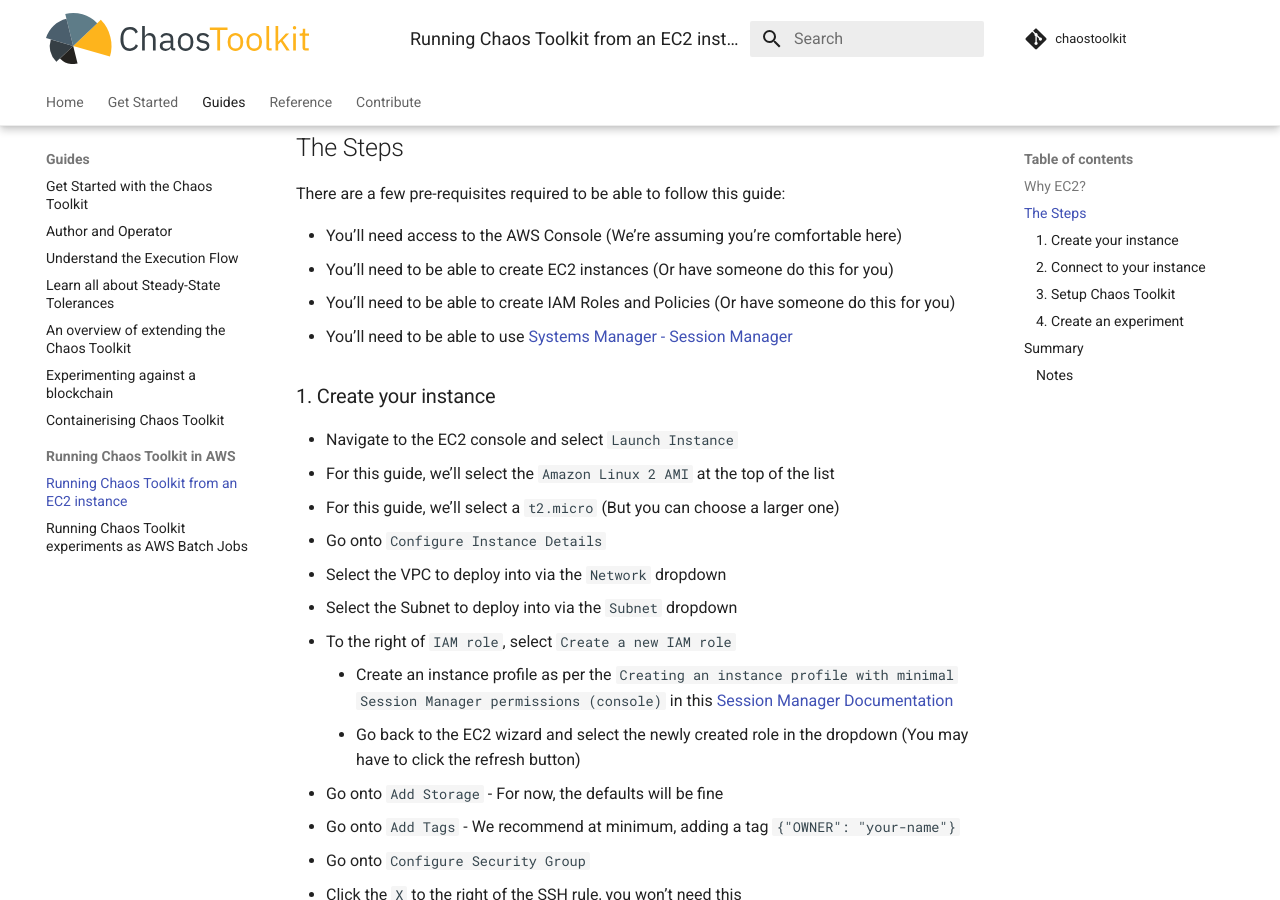
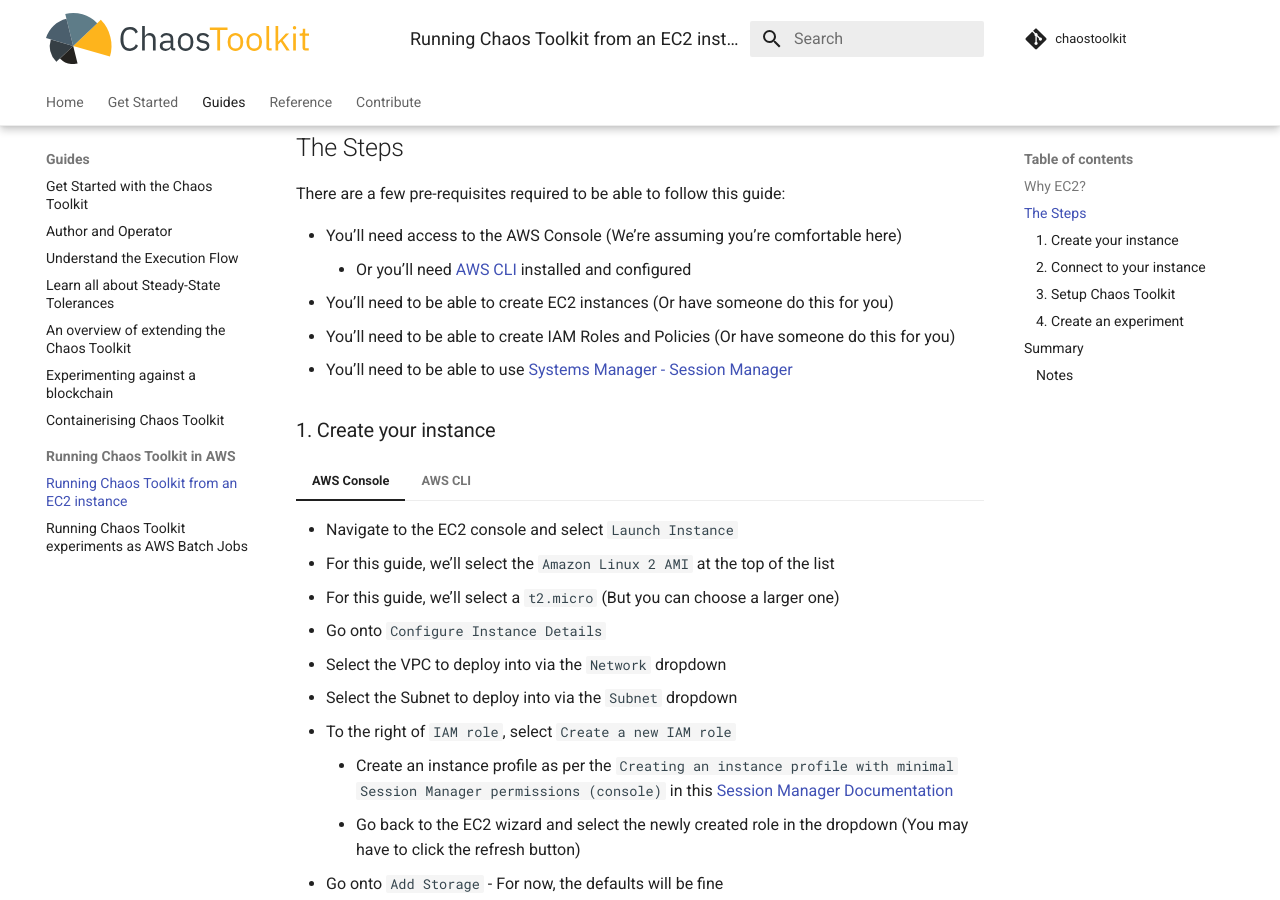
Before and after one commit to chaostoolkit/chaostoolkit-documentation, an MkDocs documentation site: the page built from sources/reference/tutorials/ec2.md, in a window 1280 px wide and 900 px high, scrolled down 487 px. Built offline with MkDocs 1.6.1 and Material for MkDocs 9.7.7, drawn with Linux system fonts in a browser that asks for light colours; comment, search, counter and statistics services are not loaded; some of the changed lines change nothing that is shown.

Commit message:
Add AWS CLI version of EC2 instructions (#141)
* Enables tabs to switch between the console and the CLI

Signed-off-by: Ciaran Evans <ciaran@reliably.com>

````diff
--- a/mkdocs.yml
+++ b/mkdocs.yml
@@ -50,6 +50,7 @@
   - pymdownx.mark
   - pymdownx.smartsymbols
   - pymdownx.superfences
+  - pymdownx.tabbed
   - pymdownx.tasklist:
       custom_checkbox: True
   - pymdownx.tilde
--- a/sources/reference/tutorials/ec2.md
+++ b/sources/reference/tutorials/ec2.md
@@ -19,6 +19,7 @@
 There are a few pre-requisites required to be able to follow this guide:
 
 * You'll need access to the AWS Console (We're assuming you're comfortable here)
+    * Or you'll need [AWS CLI][] installed and configured
 * You'll need to be able to create EC2 instances (Or have someone do this for
 you)
 * You'll need to be able to create IAM Roles and Policies (Or have someone do
@@ -26,29 +27,136 @@
 * You'll need to be able to use [Systems Manager - Session Manager][]
 
 [Systems Manager - Session Manager]: https://docs.aws.amazon.com/systems-manager/latest/userguide/session-manager.html
+[AWS CLI]: https://aws.amazon.com/cli/
 
 ### 1. Create your instance
 
-* Navigate to the EC2 console and select `Launch Instance`
-* For this guide, we'll select the `Amazon Linux 2 AMI` at the top of the list
-* For this guide, we'll select a `t2.micro` (But you can choose a larger one)
-* Go onto `Configure Instance Details`
-* Select the VPC to deploy into via the `Network` dropdown
-* Select the Subnet to deploy into via the `Subnet` dropdown
-* To the right of `IAM role`, select `Create a new IAM role`
-    * Create an instance profile as per the `Creating an instance profile with
-    minimal Session Manager permissions (console)` in this [Session Manager
-    Documentation][]
-    * Go back to the EC2 wizard and select the newly created role in the
-    dropdown (You may have to click the refresh button)
-* Go onto `Add Storage` - For now, the defaults will be fine
-* Go onto `Add Tags` - We recommend at minimum, adding a tag `{"OWNER":
-"your-name"}`
-* Go onto `Configure Security Group`
-* Click the `X` to the right of the SSH rule, you won't need this
-* Go onto `Review and Launch` - Select `Launch`
-* Select `Proceed without a key pair`, check the tickbox, and click `Launch
-Instances`
+=== "AWS Console"
+
+    * Navigate to the EC2 console and select `Launch Instance`
+    * For this guide, we'll select the `Amazon Linux 2 AMI` at the top of the list
+    * For this guide, we'll select a `t2.micro` (But you can choose a larger one)
+    * Go onto `Configure Instance Details`
+    * Select the VPC to deploy into via the `Network` dropdown
+    * Select the Subnet to deploy into via the `Subnet` dropdown
+    * To the right of `IAM role`, select `Create a new IAM role`
+        * Create an instance profile as per the `Creating an instance profile with
+        minimal Session Manager permissions (console)` in this [Session Manager
+        Documentation][]
+        * Go back to the EC2 wizard and select the newly created role in the
+        dropdown (You may have to click the refresh button)
+    * Go onto `Add Storage` - For now, the defaults will be fine
+    * Go onto `Add Tags` - We recommend at minimum, adding a tag `{"OWNER":
+    "your-name"}`
+    * Go onto `Configure Security Group`
+    * Click the `X` to the right of the SSH rule, you won't need this
+    * Go onto `Review and Launch` - Select `Launch`
+    * Select `Proceed without a key pair`, check the tickbox, and click `Launch
+    Instances`
+
+=== "AWS CLI"
+
+    To be able to connect to your instance via Session Manager, you'll first
+    need to create a few IAM components.
+
+    * Create a file named `assume-role.json` with the following contents:
+    ```json
+    {
+        "Version": "2012-10-17",
+        "Statement": [
+            {
+            "Effect": "Allow",
+            "Principal": {
+                "Service": [
+                    "ec2.amazonaws.com"
+                ]
+            },
+            "Action": "sts:AssumeRole"
+            }
+        ]
+    }
+    ```
+
+    * Create your instances IAM instance profile:
+    ```bash
+    aws iam create-instance-profile \
+        --instance-profile-name CTK-EC2-INSTANCE-PROFILE \
+        --no-cli-pager
+    ```
+
+    * Create your instances IAM role, replacing `YOUR_NAME` with your name:
+    ```bash
+    aws iam create-role \
+        --role-name CTK-EC2-ROLE \
+        --assume-role-policy-document file://assume-role.json \
+        --tags Key=OWNER,Value=YOUR_NAME \
+        --no-cli-pager
+    ```
+
+    * Create a file named `role-policy.json` with the following contents:
+    ```json
+    {
+        "Version": "2012-10-17",
+        "Statement": [
+            {
+                "Effect": "Allow",
+                "Action": [
+                    "ssm:UpdateInstanceInformation",
+                    "ssmmessages:CreateControlChannel",
+                    "ssmmessages:CreateDataChannel",
+                    "ssmmessages:OpenControlChannel",
+                    "ssmmessages:OpenDataChannel"
+                ],
+                "Resource": "*"
+            },
+            {
+                "Effect": "Allow",
+                "Action": [
+                    "s3:GetEncryptionConfiguration"
+                ],
+                "Resource": "*"
+            }
+        ]
+    }
+    ```
+
+    * Create the policy, replacing `YOUR_NAME` with your name:
+    ```bash
+    aws iam create-policy \
+        --policy-name CTK-EC2-SESSION-MANAGER-POLICY \
+        --policy-document file://role-policy.json \
+        --tags Key=OWNER,Value=YOUR_NAME \
+        --no-cli-pager
+    ```
+
+    * Attach your policy to your role, replacing `AWS_ACCOUNT_ID` with your AWS
+    account id:
+    ```bash
+    aws iam attach-role-policy \
+        --role-name CTK-EC2-ROLE \
+        --policy-arn arn:aws:iam::AWS_ACCOUNT_ID:policy/CTK-EC2-SESSION-MANAGER-POLICY \
+        --no-cli-pager
+    ```
+
+    * Attach your role to your instance profile:
+    ```bash
+    aws iam add-role-to-instance-profile \
+        --instance-profile-name CTK-EC2-INSTANCE-PROFILE \
+        --role-name CTK-EC2-ROLE \
+        --no-cli-pager
+    ```
+
+    Now that your instances IAM entities are sorted, you can create your instance.
+
+    * Create your instance, using the instance profile created earlier:
+    ```bash
+    aws ec2 run-instances \
+        --image-id ami-0d26eb3972b7f8c96 \
+        --instance-type t2.micro \
+        --iam-instance-profile Name=CTK-EC2-INSTANCE-PROFILE \
+        --count 1 \
+        --no-cli-pager
+    ```
 
 [Session Manager Documentation]: https://docs.aws.amazon.com/systems-manager/latest/userguide/getting-started-create-iam-instance-profile.html
 
````
